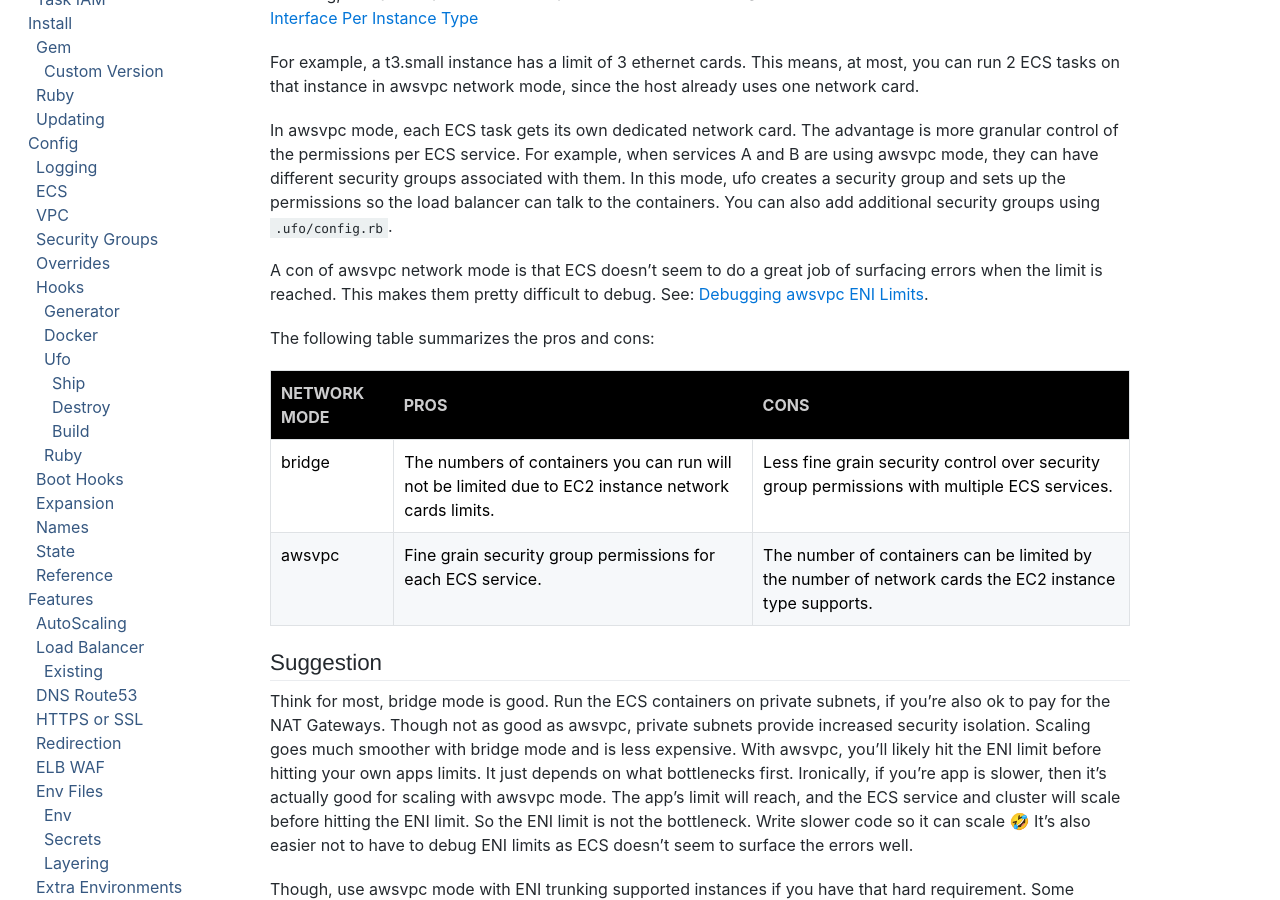
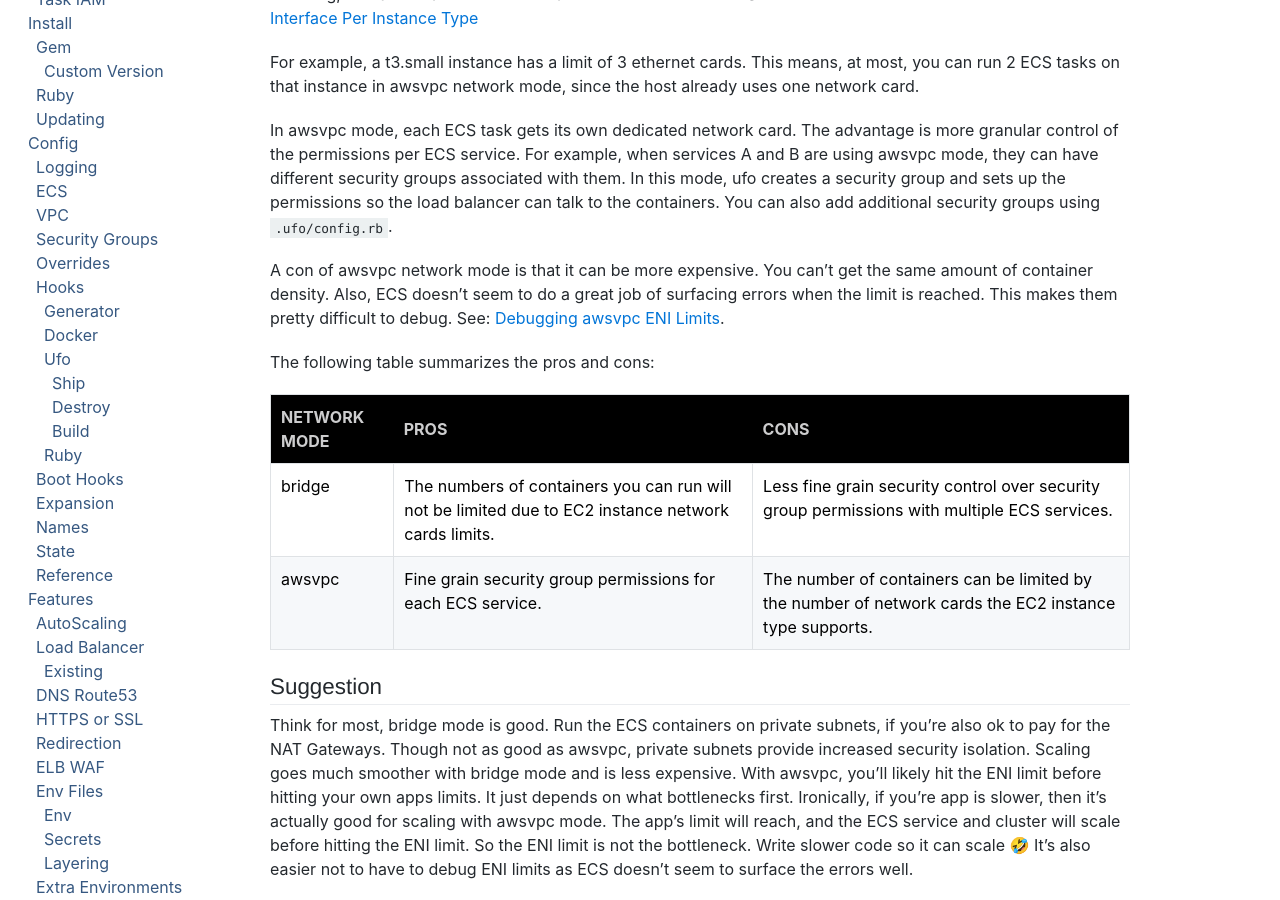
Before and after one commit to boltops-tools/ufo-docs, a Jekyll site: the page built from _docs/more/ecs-network-mode.md, in a window 1280 px wide and 900 px high, scrolled down 646 px. Built offline with Jekyll 4.4.1, drawn with Linux system fonts in a browser that asks for light colours; cached includes are drawn as plain includes; a script that is not in the unit is left out.

Commit message:
Update ecs-network-mode.md

```diff
--- a/_docs/more/ecs-network-mode.md
+++ b/_docs/more/ecs-network-mode.md
@@ -25,7 +25,7 @@ For example, a t3.small instance has a limit of 3 ethernet cards. This means, at
 
 In awsvpc mode, each ECS task gets its own dedicated network card. The advantage is more granular control of the permissions per ECS service. For example, when services A and B are using awsvpc mode, they can have different security groups associated with them. In this mode, ufo creates a security group and sets up the permissions so the load balancer can talk to the containers.  You can also add additional security groups using `.ufo/config.rb`.
 
-A con of awsvpc network mode is that ECS doesn't seem to do a great job of surfacing errors when the limit is reached. This makes them pretty difficult to debug. See: [Debugging awsvpc ENI Limits]({% link _docs/debug/awsvpc-eni-limits.md %}).
+A con of awsvpc network mode is that it can be more expensive. You can't get the same amount of container density. Also, ECS doesn't seem to do a great job of surfacing errors when the limit is reached. This makes them pretty difficult to debug. See: [Debugging awsvpc ENI Limits]({% link _docs/debug/awsvpc-eni-limits.md %}).
 
 The following table summarizes the pros and cons:
 
```
